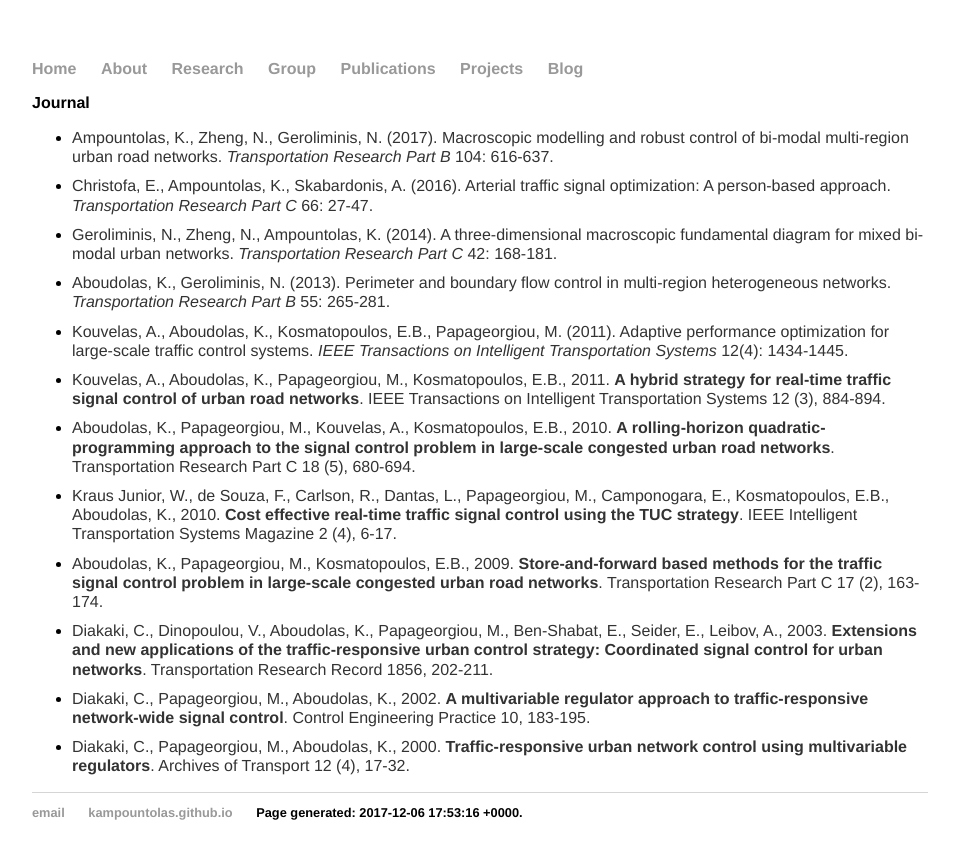
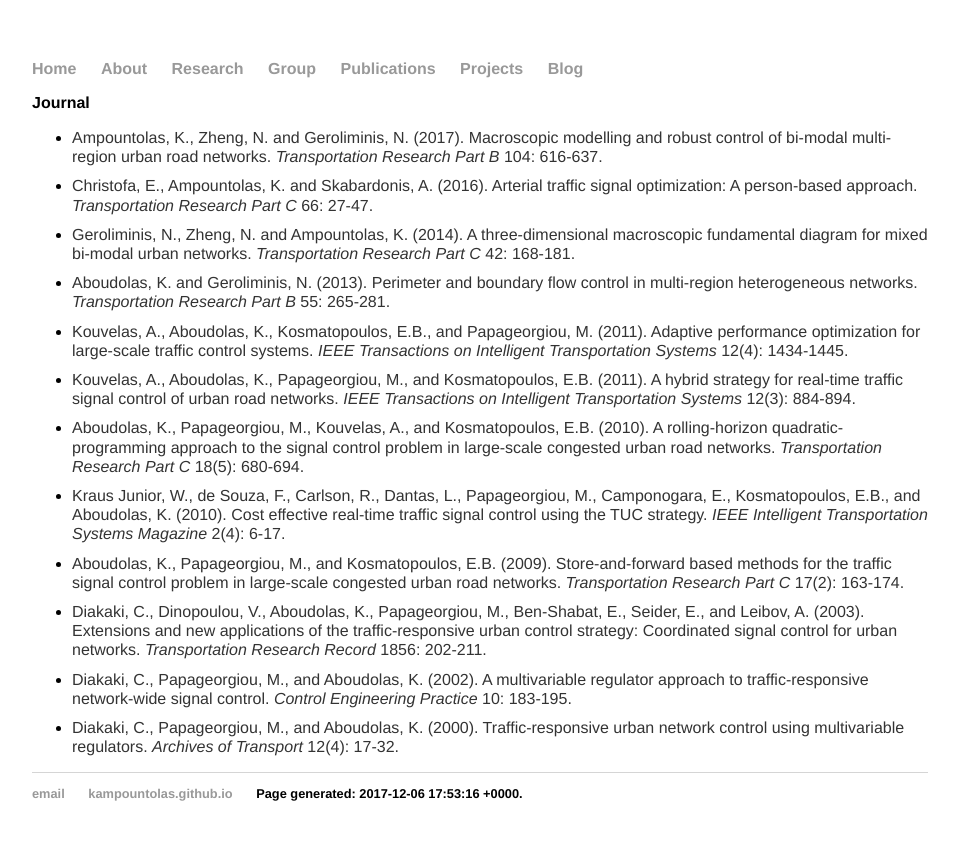
Before and after one commit to kampountolas/kampountolas.github.io, a Jekyll site: the page built from publications/index.html, in a window 1280 px wide. Shown: the top 859 px of the page, without its empty margins (160-1119 px from the left). Built offline with Jekyll 4.4.1, drawn with Linux system fonts in a browser that asks for light colours; nearby versions of some CDN libraries.

Commit message:
Update index.html

```diff
--- a/publications/index.html
+++ b/publications/index.html
@@ -6,54 +6,54 @@ title: Publications
               <h2>Journal</h2>
                   <ul>
                     <li>
-                        <p>Ampountolas, K., Zheng, N., Geroliminis, N. (2017). Macroscopic modelling and robust control of bi-modal
+                        <p>Ampountolas, K., Zheng, N. and Geroliminis, N. (2017). Macroscopic modelling and robust control of bi-modal
                           multi-region urban road networks. <i>Transportation Research Part B</i> 104: 616-637.</p>
 </li>
 <li>
-                        <p>Christofa, E., Ampountolas, K., Skabardonis, A. (2016). Arterial traffic signal optimization:
+                        <p>Christofa, E., Ampountolas, K. and Skabardonis, A. (2016). Arterial traffic signal optimization:
                           A person-based approach. <i>Transportation Research Part C</i> 66: 27-47.</p>
                     </li>
                   <li>
-                      <p>Geroliminis, N., Zheng, N., Ampountolas, K. (2014). A three-dimensional macroscopic fundamental diagram for mixed
+                      <p>Geroliminis, N., Zheng, N. and Ampountolas, K. (2014). A three-dimensional macroscopic fundamental diagram for mixed
                         bi-modal urban networks. <i>Transportation Research Part C</i> 42: 168-181.</p>
                   </li>
                   <li>
-                    <p>Aboudolas, K., Geroliminis, N. (2013). Perimeter and boundary flow control in multi-region heterogeneous networks.
+                    <p>Aboudolas, K. and Geroliminis, N. (2013). Perimeter and boundary flow control in multi-region heterogeneous networks.
                       <i>Transportation Research Part B</i> 55: 265-281.</p>
                   </li>
                   <li>
-                    <p>Kouvelas, A., Aboudolas, K., Kosmatopoulos, E.B., Papageorgiou, M. (2011). Adaptive performance optimization for
+                    <p>Kouvelas, A., Aboudolas, K., Kosmatopoulos, E.B., and Papageorgiou, M. (2011). Adaptive performance optimization for
                       large-scale traffic control systems. <i>IEEE Transactions on Intelligent Transportation Systems</i> 12(4): 1434-1445.</p>
                   </li>
                   <li>
-                    <p>Kouvelas, A., Aboudolas, K., Papageorgiou, M., Kosmatopoulos, E.B., 2011. <b>A hybrid strategy for real-time traffic signal control of urban road networks</b>.
-                      IEEE Transactions on Intelligent Transportation Systems 12 (3), 884-894.</p>
+                    <p>Kouvelas, A., Aboudolas, K., Papageorgiou, M., and Kosmatopoulos, E.B. (2011). A hybrid strategy for real-time traffic signal control of urban road networks.
+                      <i>IEEE Transactions on Intelligent Transportation Systems</i> 12(3): 884-894.</p>
                   </li>
                   <li>
-                    <p>Aboudolas, K., Papageorgiou, M., Kouvelas, A., Kosmatopoulos, E.B., 2010. <b>A rolling-horizon quadratic-programming approach to the signal control problem in large-scale congested urban road networks</b>.
-                      Transportation Research Part C 18 (5), 680-694.</p>
+                    <p>Aboudolas, K., Papageorgiou, M., Kouvelas, A., and Kosmatopoulos, E.B. (2010). A rolling-horizon quadratic-programming approach to the signal control problem in large-scale congested urban road networks.
+                      <i>Transportation Research Part C</i> 18(5): 680-694.</p>
                   </li>
                   <li>
                     <p>Kraus Junior, W., de Souza, F., Carlson, R., Dantas, L., Papageorgiou, M., Camponogara,
-                      E., Kosmatopoulos, E.B., Aboudolas, K., 2010. <b>Cost effective real-time traffic signal control using the TUC strategy</b>.
-                      IEEE Intelligent Transportation Systems Magazine 2 (4), 6-17.</p>
+                      E., Kosmatopoulos, E.B., and Aboudolas, K. (2010). Cost effective real-time traffic signal control using the TUC strategy.
+                      <i>IEEE Intelligent Transportation Systems Magazine</i> 2(4): 6-17.</p>
                   </li>
                   <li>
-                    <p>Aboudolas, K., Papageorgiou, M., Kosmatopoulos, E.B., 2009. <b>Store-and-forward based methods for the traffic signal control problem in large-scale congested urban road networks</b>.
-                      Transportation Research Part C 17 (2), 163-174.</p>
+                    <p>Aboudolas, K., Papageorgiou, M., and Kosmatopoulos, E.B. (2009). Store-and-forward based methods for the traffic signal control problem in large-scale congested urban road networks.
+                      <i>Transportation Research Part C</i> 17(2): 163-174.</p>
                   </li>
                   <li>
                     <p>Diakaki, C., Dinopoulou, V., Aboudolas, K., Papageorgiou, M., Ben-Shabat, E.,
-                      Seider, E., Leibov, A., 2003. <b>Extensions and  new applications of the traffic-responsive urban control strategy: Coordinated signal control for urban networks</b>.
-                      Transportation Research Record 1856, 202-211.</p>
+                      Seider, E.,  and  Leibov, A. (2003). Extensions and  new applications of the traffic-responsive urban control strategy: Coordinated signal control for urban networks.
+                      <i>Transportation Research Record</i> 1856: 202-211.</p>
                   </li>
                   <li>
-                    <p>Diakaki, C., Papageorgiou, M., Aboudolas, K., 2002. <b>A multivariable regulator approach to traffic-responsive network-wide signal control</b>.
-                      Control Engineering Practice 10, 183-195.</b>
+                    <p>Diakaki, C., Papageorgiou, M., and Aboudolas, K. (2002). A multivariable regulator approach to traffic-responsive network-wide signal control.
+                      <i>Control Engineering Practice</i> 10: 183-195.</b>
                   </li>
                   <li>
-                    <p>Diakaki, C., Papageorgiou, M., Aboudolas, K., 2000. <b>Traffic-responsive urban network control using multivariable regulators</b>.
-                      Archives of Transport 12 (4), 17-32.</p>
+                    <p>Diakaki, C., Papageorgiou, M., and Aboudolas, K. (2000). Traffic-responsive urban network control using multivariable regulators.
+                      <i>Archives of Transport</i> 12(4): 17-32.</p>
                   </li>
                 </ul>
 
```
